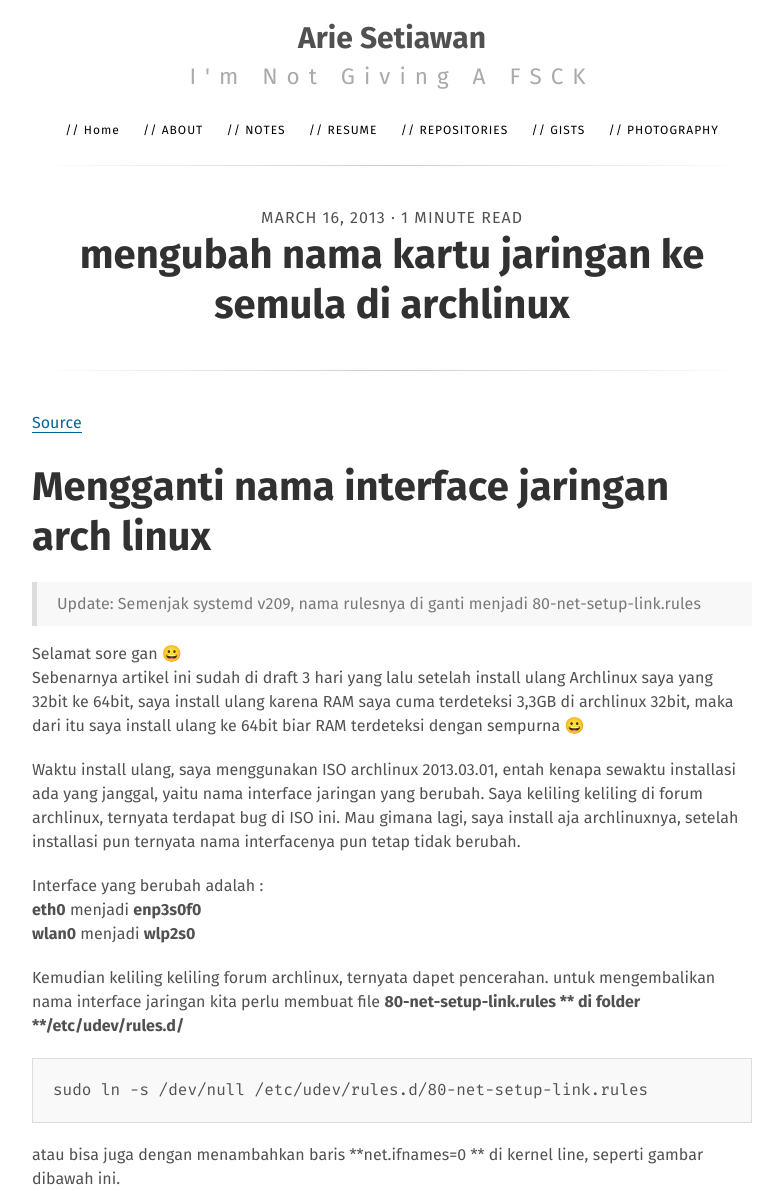
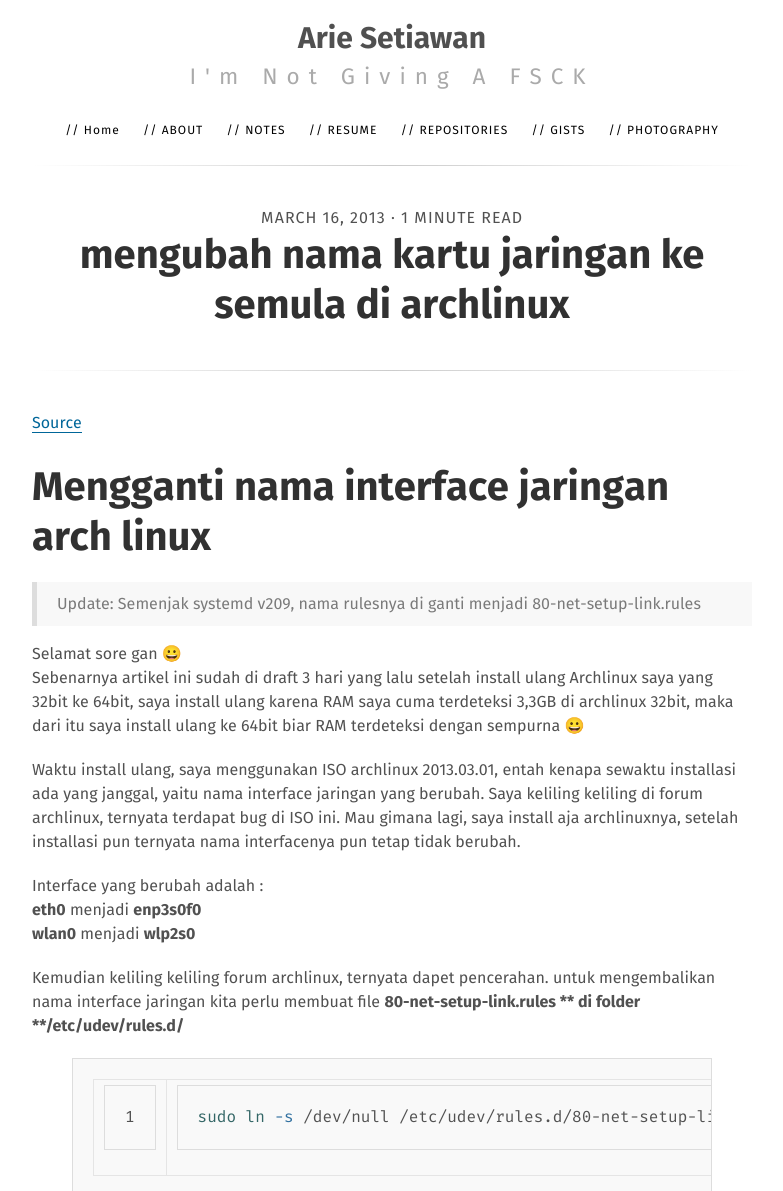
Before and after one commit to Arietux/arietux.github.com, a Jekyll site: the page built from _posts/2013-03-16-mengganti-nama-interface-jaringan-ke-default-di-archlinux.md, in a window 1280 px wide. Shown: the top 1191 px of the page, without its empty margins (248-1031 px from the left). Built offline with Jekyll 4.4.1, drawn with Linux system fonts in a browser that asks for light colours; nearby versions of some CDN libraries; Markdown is read by kramdown in place of the engine named in the settings; comment, search, counter and statistics services are not loaded; grey boxes are pictures that could not be loaded.

Commit message:
hightlight

```diff
--- a/_posts/2013-03-16-mengganti-nama-interface-jaringan-ke-default-di-archlinux.md
+++ b/_posts/2013-03-16-mengganti-nama-interface-jaringan-ke-default-di-archlinux.md
@@ -24,7 +24,9 @@ Interface yang berubah adalah :
 
 Kemudian keliling keliling forum archlinux, ternyata dapet pencerahan. untuk mengembalikan nama interface jaringan kita perlu membuat file **80-net-setup-link.rules ** di folder **/etc/udev/rules.d/**
 
-    sudo ln -s /dev/null /etc/udev/rules.d/80-net-setup-link.rules
+{% highlight bash linenos %}
+sudo ln -s /dev/null /etc/udev/rules.d/80-net-setup-link.rules
+{% endhighlight %}
 
 atau bisa juga dengan menambahkan baris **net.ifnames=0 ** di kernel line, seperti gambar dibawah ini.
 
```
